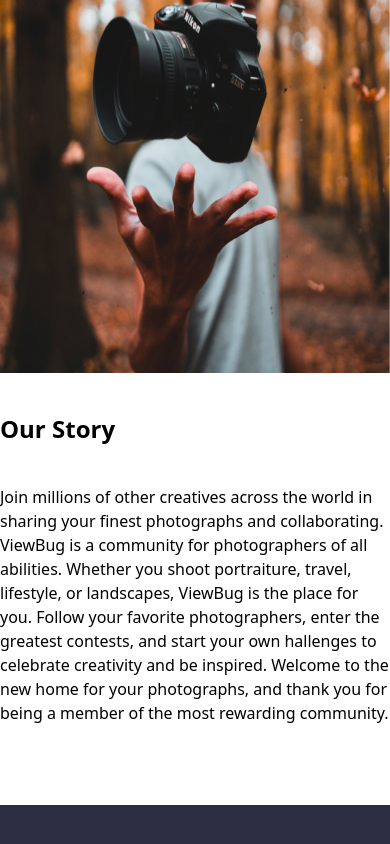
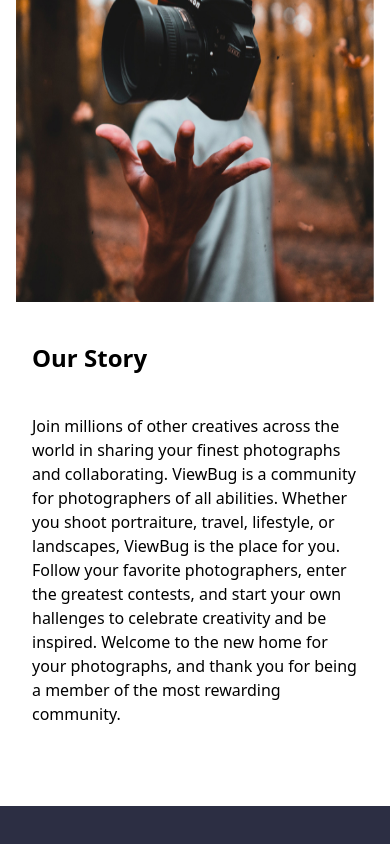
Before and after one commit to best2025j/FotoconWeb, a React (Create React App) app: page / in a window 390 px wide. Shown: the part 5349-6193 px from the top of the page. Built offline with nearby package versions, Linux system fonts and the light colour scheme.

Commit message:
fix image error

```diff
--- a/src/Components/Hero.jsx
+++ b/src/Components/Hero.jsx
@@ -1,5 +1,6 @@
 import React from "react";
-import image from "../Assets/Rectangle 6gtpix.png";
+import Image from "../Assets/Rectangle 6gtpix.png";
+
 const Hero = () => {
   return (
     <div className="py-[3.1rem]">
@@ -8,7 +9,7 @@ const Hero = () => {
 
         <div className="w-full relative py-2">
           <img
-            src={image}
+            src={Image}
             alt="/"
             className="w-full sm:h-[546px] h-[20rem] object-cover mix-blend-overlay"
           />
--- a/src/Components/Navbar.jsx
+++ b/src/Components/Navbar.jsx
@@ -12,7 +12,7 @@ const Navbar = () => {
   return (
     <div className="fixed w-full z-10 md:h-[5rem] h-[54px] bg-stone-100">
       <div className="flex justify-between px-4 md:py-5 py-[10px] items-center">
-        <h1 className="md:text-2xl  font-bold">LOGO</h1>
+        <h1 className="md:text-2xl font-bold">LOGO</h1>
 
         {/* LIST */}
         <ul className="md:flex hidden space-x-8 cursor-pointer">
--- a/src/Components/Story.jsx
+++ b/src/Components/Story.jsx
@@ -3,12 +3,12 @@ import Image from "../Assets/Rectangle 5.jpg";
 
 const Story = () => {
     return (
-      <div className="lg:flex md:flex sm:flex lg:px-4 justify-around lg:justify-around lg:py-6 py-10 ">
+      <div className="lg:flex md:flex sm:flex px-4 justify-around lg:justify-around lg:py-6 py-10 ">
         <div className="">
-          <img src={Image} alt="/" className=" w-full h-[521px]" />
+          <img src={Image} alt="/" className=" w-full h-[450px] sm:h-[521px]" />
         </div>
 
-        <div className="py-10 space-y-10">
+        <div className="py-10 space-y-10 px-4">
           <h1 className="text-2xl font-bold">Our Story</h1>
           <div>
             <p className="lg:text -xl lg:w-[539.58px] md:w-[290px] sm:w-[230px] w-full md:h-[355px]">
```
